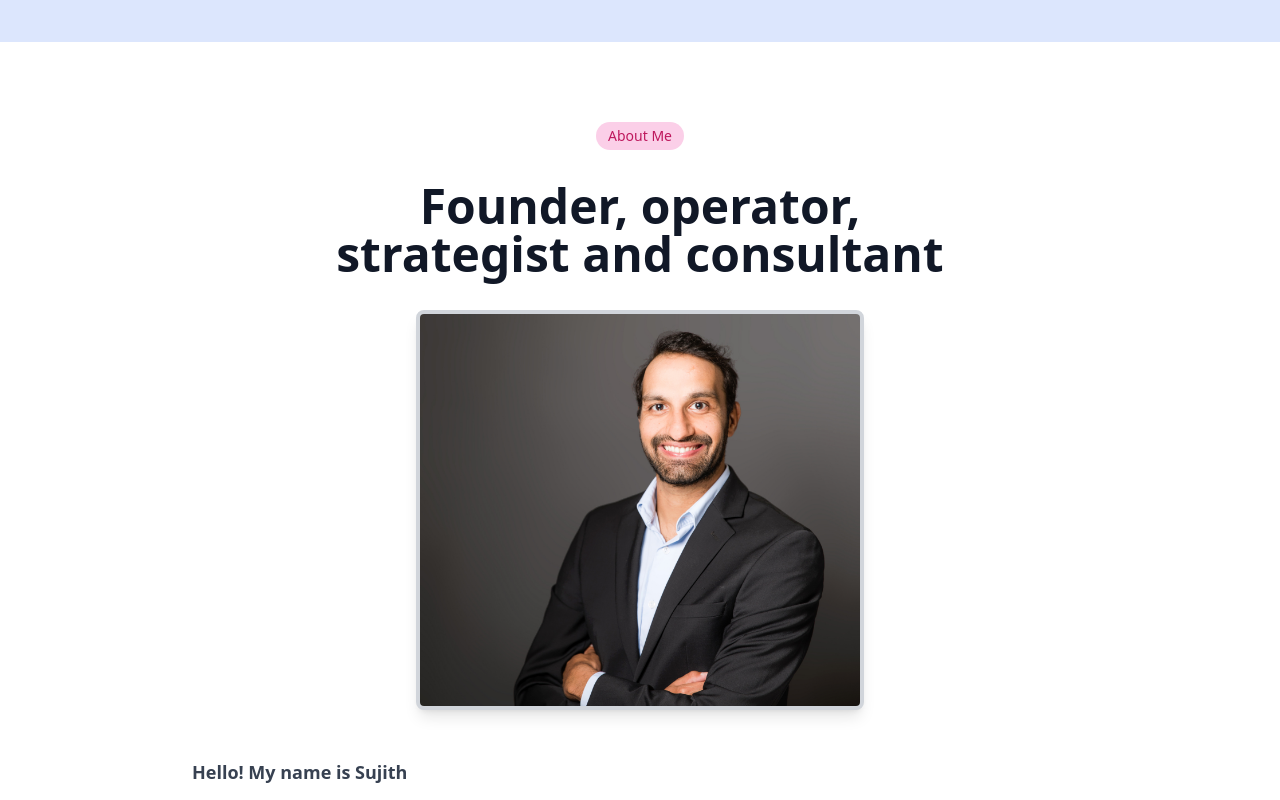
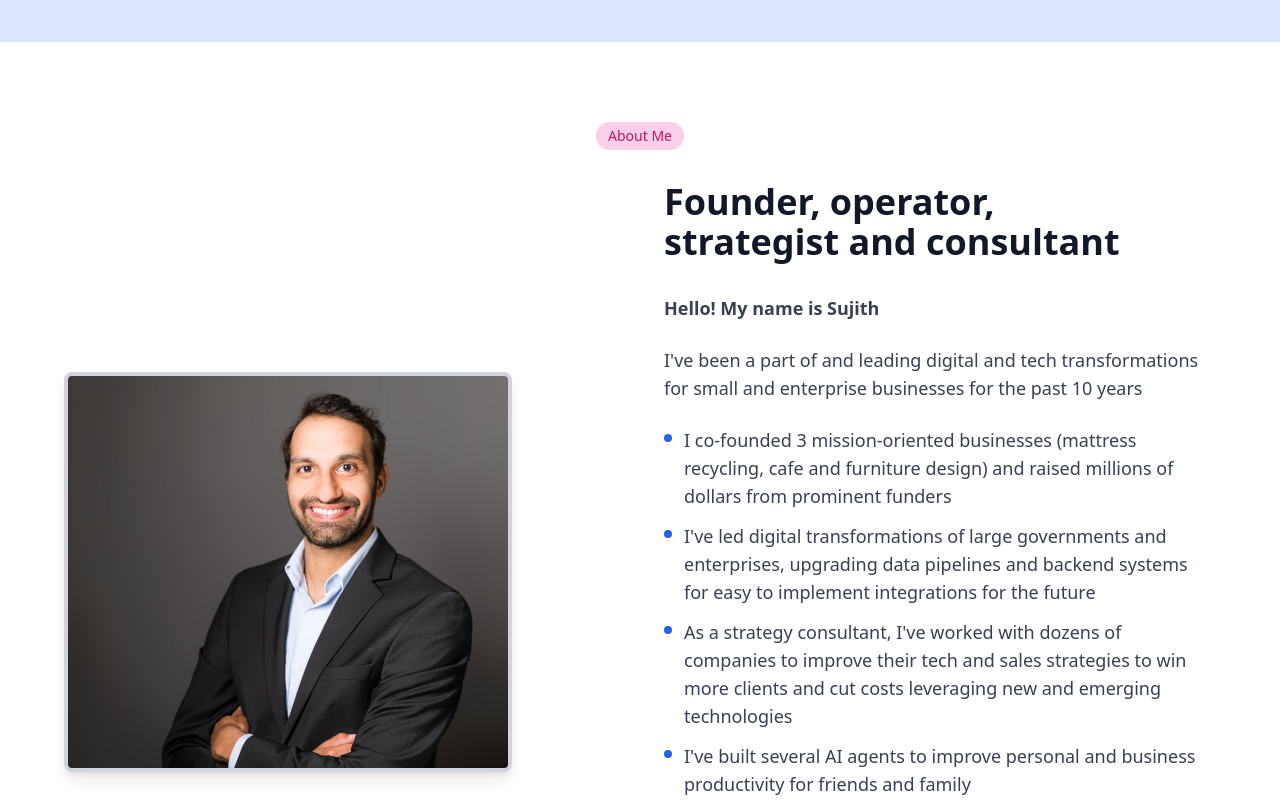
Before and after one commit to syankanaik/biz-tech-boost-us, a React (Vite) app: page / in a window 1280 px wide. Shown: the part 2360-3160 px from the top of the page. Built offline with nearby package versions, Linux system fonts and the light colour scheme.

Commit message:
Refactor: Make About Me section two-column
Restored the two-column layout for the About Me section on desktop.

```diff
--- a/src/components/AboutSection.tsx
+++ b/src/components/AboutSection.tsx
@@ -12,18 +12,15 @@ const AboutSection = () => {
   return (
     <section className="min-h-screen flex items-center justify-center bg-white px-4 py-20">
       <div className="max-w-6xl mx-auto">
-        <div className="text-center">
-          <div className="mb-8">
+        <div className="text-center mb-8">
           <span className="inline-block bg-pink-200 text-pink-700 px-3 py-1 rounded-full text-sm font-medium">
             About Me
           </span>
         </div>
 
-          <h2 className="text-3xl lg:text-5xl font-bold text-gray-900 mb-8">
-            Founder, operator,<br />strategist and consultant
-          </h2>
-
-          <div className="mb-12 flex justify-center">
+        <div className="grid lg:grid-cols-2 gap-12 items-center">
+          {/* Image Column */}
+          <div className="flex justify-center lg:justify-start">
             <div className="bg-gray-200 rounded-lg aspect-[5/6] w-full max-w-md h-[400px] border-4 border-gray-300 shadow-lg overflow-hidden flex items-center justify-center">
               <img
                 src="/lovable-uploads/872a64ff-2fcc-4a75-b4de-b2fbba664654.png"
@@ -33,7 +30,13 @@ const AboutSection = () => {
             </div>
           </div>
 
-          <div className="text-lg text-gray-700 space-y-6 max-w-4xl mx-auto text-left">
+          {/* Content Column */}
+          <div className="text-left">
+            <h2 className="text-3xl lg:text-4xl font-bold text-gray-900 mb-8">
+              Founder, operator,<br />strategist and consultant
+            </h2>
+
+            <div className="text-lg text-gray-700 space-y-6">
               <p className="font-semibold">
                 Hello! My name is Sujith
               </p>
@@ -56,6 +59,7 @@ const AboutSection = () => {
             </div>
           </div>
         </div>
+      </div>
     </section>
   );
 };
```
Lines whose indentation alone changed are shown as unchanged.
